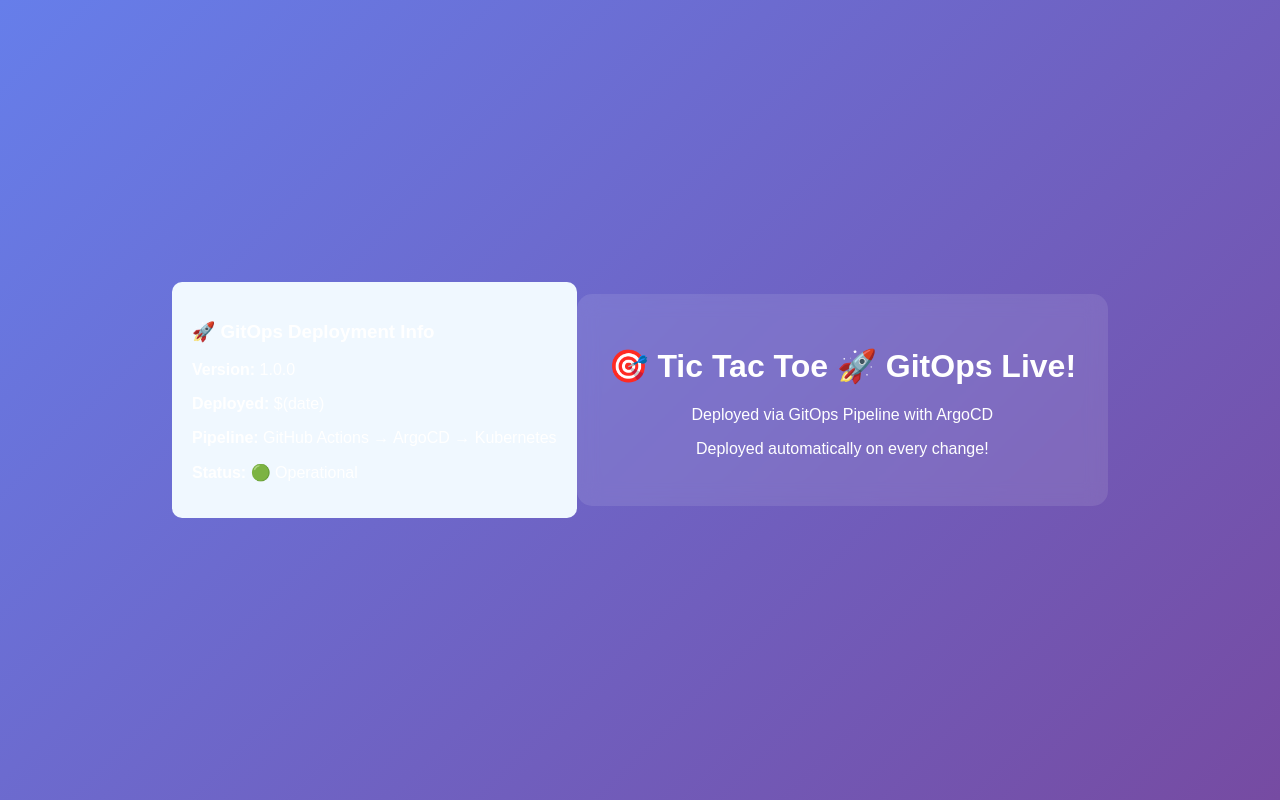
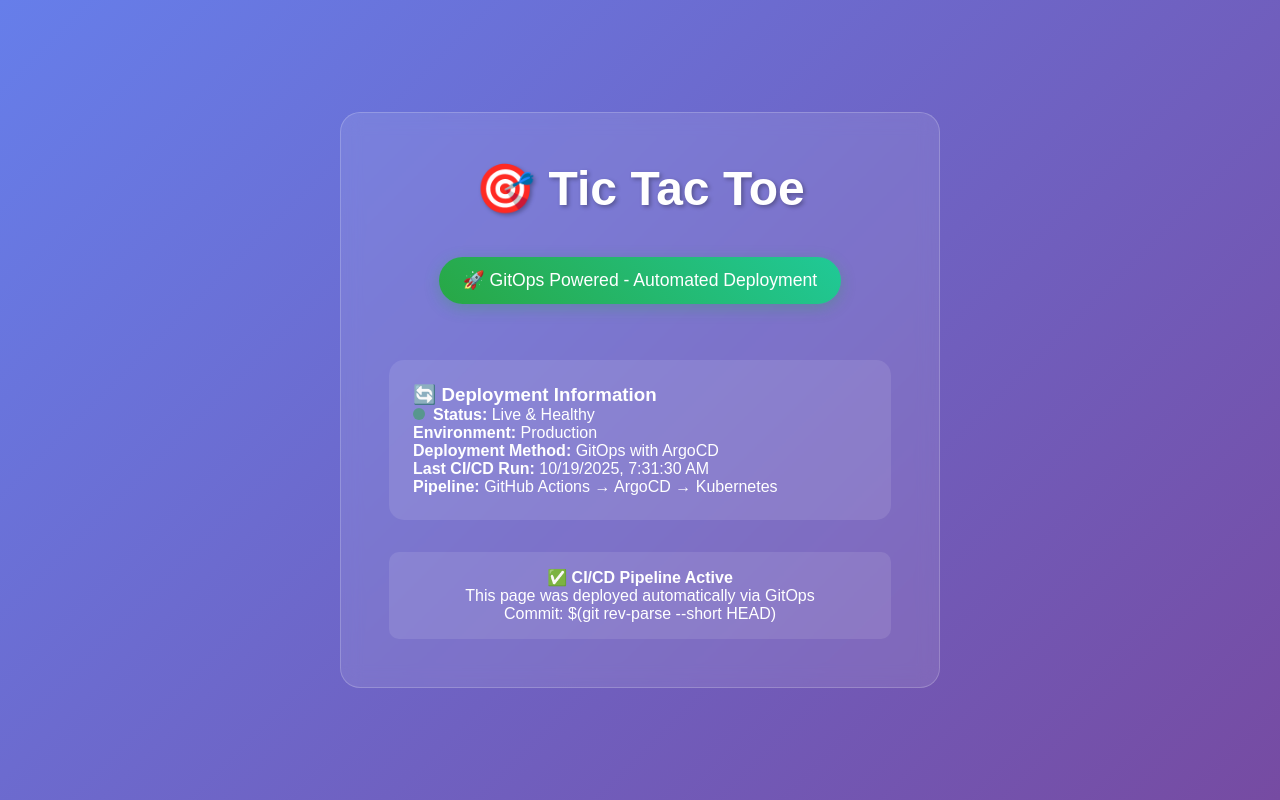
Before and after one commit to nanado002/devsecops-gitops-demo, a plain HTML site: page index.html in a window 1280 px wide. Drawn offline with Linux system fonts and the light colour scheme.

Commit message:
feat: add CI/CD deployment info and update styling

```diff
--- a/index.html
+++ b/index.html
@@ -1,41 +1,98 @@
 <!DOCTYPE html>
 <html>
 <head>
-    <title>Tic Tac Toe 🚀 GitOps Live! - GitOps Demo</title>
+    <meta charset="UTF-8">
+    <meta name="viewport" content="width=device-width, initial-scale=1.0">
+    <title>Tic Tac Toe - GitOps Demo</title>
     <style>
+        * { margin: 0; padding: 0; box-sizing: border-box; }
         body {
-            font-family: Arial, sans-serif;
-            background: linear-gradient(135deg, #667eea, #764ba2);
-            margin: 0;
-            padding: 0;
+            font-family: 'Arial', sans-serif;
+            background: linear-gradient(135deg, #667eea 0%, #764ba2 100%);
+            min-height: 100vh;
             display: flex;
             justify-content: center;
             align-items: center;
-            min-height: 100vh;
             color: white;
         }
         .container {
-            background: rgba(255,255,255,0.1);
-            padding: 2rem;
+            background: rgba(255, 255, 255, 0.1);
+            backdrop-filter: blur(10px);
+            padding: 3rem;
+            border-radius: 20px;
+            text-align: center;
+            max-width: 600px;
+            width: 90%;
+            border: 1px solid rgba(255, 255, 255, 0.2);
+        }
+        h1 {
+            font-size: 3rem;
+            margin-bottom: 1rem;
+            text-shadow: 2px 2px 4px rgba(0,0,0,0.3);
+        }
+        .gitops-badge {
+            background: linear-gradient(45deg, #28a745, #20c997);
+            color: white;
+            padding: 0.8rem 1.5rem;
+            border-radius: 25px;
+            font-size: 1.1rem;
+            margin: 1.5rem 0;
+            display: inline-block;
+            box-shadow: 0 4px 15px rgba(40, 167, 69, 0.3);
+        }
+        .deployment-info {
+            background: rgba(255, 255, 255, 0.1);
+            padding: 1.5rem;
             border-radius: 15px;
-            text-align: center;
-            backdrop-filter: blur(10px);
+            margin-top: 2rem;
+            text-align: left;
+        }
+        .status-indicator {
+            display: inline-block;
+            width: 12px;
+            height: 12px;
+            border-radius: 50%;
+            background: #28a745;
+            margin-right: 8px;
+            animation: pulse 2s infinite;
+        }
+        @keyframes pulse {
+            0% { opacity: 1; }
+            50% { opacity: 0.5; }
+            100% { opacity: 1; }
         }
     </style>
 </head>
 <body>
-<!-- Deployment Information -->
-<div style="background: #f0f8ff; padding: 20px; border-radius: 10px; margin: 20px 0;">
-    <h3>🚀 GitOps Deployment Info</h3>
-    <p><strong>Version:</strong> 1.0.0</p>
-    <p><strong>Deployed:</strong> $(date)</p>
-    <p><strong>Pipeline:</strong> GitHub Actions → ArgoCD → Kubernetes</p>
-    <p><strong>Status:</strong> 🟢 Operational</p>
-</div>
     <div class="container">
-        <h1>🎯 Tic Tac Toe 🚀 GitOps Live!</h1>
-        <p>Deployed via GitOps Pipeline with ArgoCD</p>
-        <p>Deployed automatically on every change!</p>
+        <h1>🎯 Tic Tac Toe</h1>
+        <div class="gitops-badge">
+            🚀 GitOps Powered - Automated Deployment
+        </div>
+
+        <div class="deployment-info">
+            <h3>🔄 Deployment Information</h3>
+            <p><span class="status-indicator"></span><strong>Status:</strong> Live & Healthy</p>
+            <p><strong>Environment:</strong> <span id="environment">Production</span></p>
+            <p><strong>Deployment Method:</strong> GitOps with ArgoCD</p>
+            <p><strong>Last CI/CD Run:</strong> <span id="timestamp">Loading...</span></p>
+            <p><strong>Pipeline:</strong> GitHub Actions → ArgoCD → Kubernetes</p>
+        </div>
+
+        <!-- Deployment Marker -->
+        <div style="margin-top: 2rem; padding: 1rem; background: rgba(255,255,255,0.1); border-radius: 10px;">
+            <h4>✅ CI/CD Pipeline Active</h4>
+            <p>This page was deployed automatically via GitOps</p>
+            <p>Commit: <span id="commit-sha">$(git rev-parse --short HEAD)</span></p>
+        </div>
     </div>
+
+    <script>
+        document.getElementById('timestamp').textContent = new Date().toLocaleString();
+        // Environment detection
+        if (window.location.port === '28081') {
+            document.getElementById('environment').textContent = 'Staging';
+        }
+    </script>
 </body>
 </html>
```
Also changed, not shown: deployment-info.html (added, +8 -0 lines), 1 other file.
